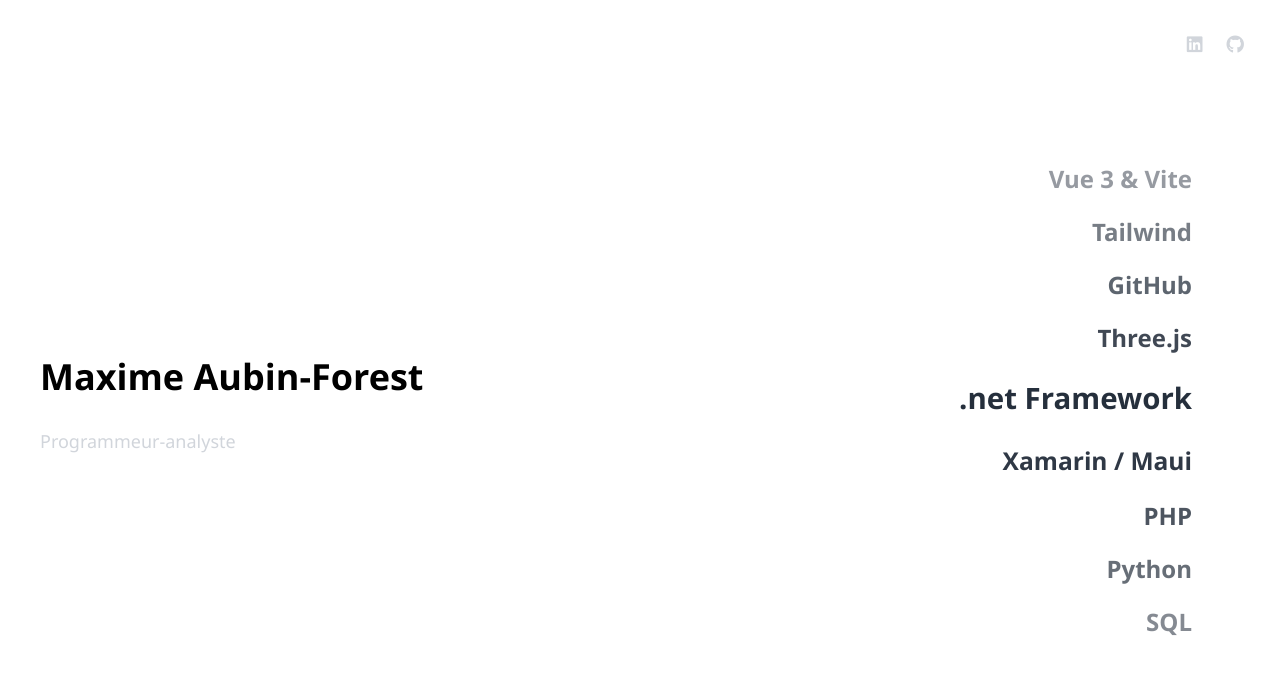
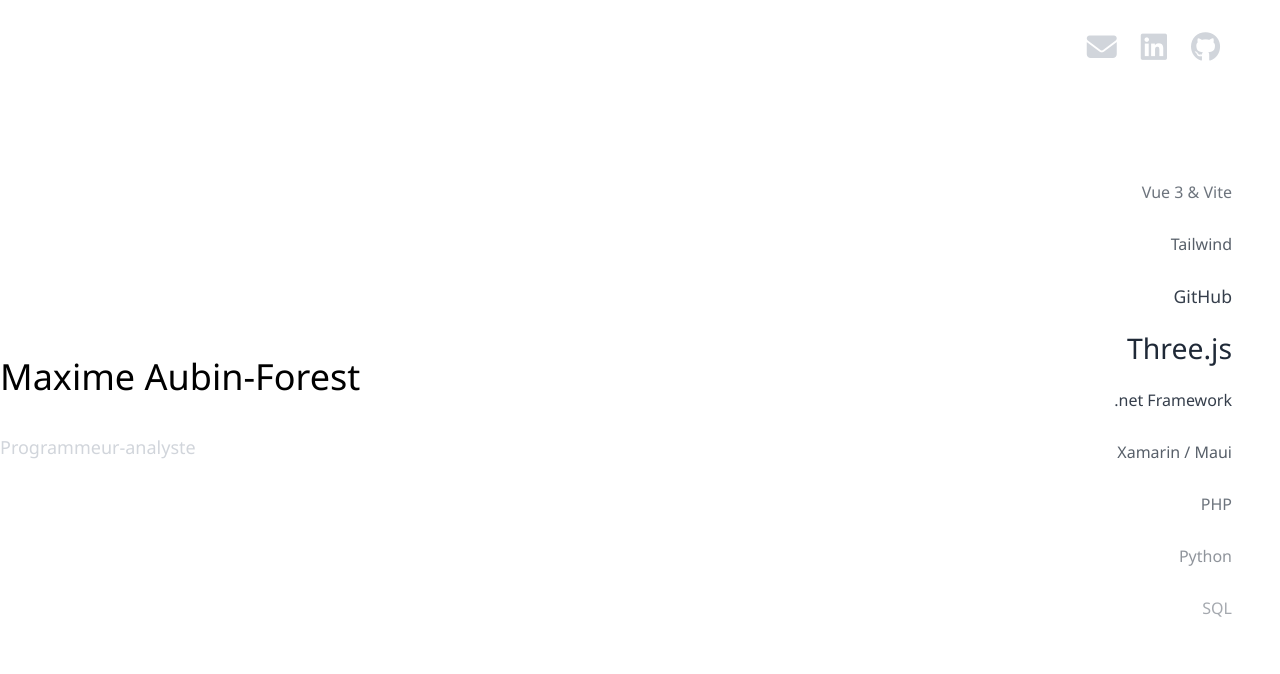
Before and after one commit to MaxForest/maxforest.github.io, a Vue app: page / in a window 1280 px wide. Shown: the top 674 px of the page. Built offline with nearby package versions, Linux system fonts and the light colour scheme.

Commit message:
enhanced landing page

```diff
--- a/src/assets/output.css
+++ b/src/assets/output.css
@@ -1,5 +1,5 @@
 html {
-  font-family:"Segoe UI",Roboto,Helvetica,Arial,sans-serif,"Apple Color Emoji","Segoe UI Emoji";
+  font-family:"Century Gothic", "Segoe UI",Roboto,Helvetica,Arial,sans-serif,"Apple Color Emoji","Segoe UI Emoji";
   height: 100%;
 }
 
@@ -190,11 +190,6 @@
   margin:0px;
 }
 
-.mx-10 {
-  margin-left:2.5rem;
-  margin-right:2.5rem;
-}
-
 .mx-auto {
   margin-left:auto;
   margin-right:auto;
@@ -214,10 +209,6 @@
 
 .mb-6 {
   margin-bottom:1.5rem;
-}
-
-.mb-8 {
-  margin-bottom:2rem;
 }
 
 .ml-2 {
@@ -260,10 +251,6 @@
   display:none;
 }
 
-.h-12 {
-  height:3rem;
-}
-
 .h-16 {
   height:4rem;
 }
@@ -276,10 +263,6 @@
   width:50%;
 }
 
-.w-12 {
-  width:3rem;
-}
-
 .w-16 {
   width:4rem;
 }
@@ -290,10 +273,6 @@
 
 .min-w-0 {
   min-width:0px;
-}
-
-.flex-auto {
-  flex:1 1 auto;
 }
 
 .flex-grow {
@@ -345,6 +324,27 @@
   justify-content:space-between;
 }
 
+.divide-y-4 > :not([hidden]) ~ :not([hidden]) {
+  --tw-divide-y-reverse:0;
+  border-top-width:calc(4px * calc(1 - var(--tw-divide-y-reverse)));
+  border-bottom-width:calc(4px * var(--tw-divide-y-reverse));
+}
+
+.divide-y > :not([hidden]) ~ :not([hidden]) {
+  --tw-divide-y-reverse:0;
+  border-top-width:calc(1px * calc(1 - var(--tw-divide-y-reverse)));
+  border-bottom-width:calc(1px * var(--tw-divide-y-reverse));
+}
+
+.divide-slate-400\/25 > :not([hidden]) ~ :not([hidden]) {
+  border-color:rgb(148 163 184 / 0.25);
+}
+
+.divide-blue-200 > :not([hidden]) ~ :not([hidden]) {
+  --tw-divide-opacity:1;
+  border-color:rgb(191 219 254 / var(--tw-divide-opacity));
+}
+
 .overflow-hidden {
   overflow:hidden;
 }
@@ -366,9 +366,22 @@
   border-top-right-radius:0.5rem;
 }
 
-.bg-blue-400 {
-  --tw-bg-opacity:1;
-  background-color:rgb(96 165 250 / var(--tw-bg-opacity));
+.border-t-4 {
+  border-top-width:4px;
+}
+
+.border-dashed {
+  border-style:dashed;
+}
+
+.border-indigo-500 {
+  --tw-border-opacity:1;
+  border-color:rgb(99 102 241 / var(--tw-border-opacity));
+}
+
+.border-gray-500 {
+  --tw-border-opacity:1;
+  border-color:rgb(107 114 128 / var(--tw-border-opacity));
 }
 
 .bg-gray-100 {
@@ -386,14 +399,14 @@
   background-color:rgb(219 39 119 / var(--tw-bg-opacity));
 }
 
-.bg-red-600 {
-  --tw-bg-opacity:1;
-  background-color:rgb(220 38 38 / var(--tw-bg-opacity));
-}
-
 .bg-white {
   --tw-bg-opacity:1;
   background-color:rgb(255 255 255 / var(--tw-bg-opacity));
+}
+
+.bg-red-100 {
+  --tw-bg-opacity:1;
+  background-color:rgb(254 226 226 / var(--tw-bg-opacity));
 }
 
 .fill-current {
@@ -408,11 +421,6 @@
   padding:2rem;
 }
 
-.px-2 {
-  padding-left:0.5rem;
-  padding-right:0.5rem;
-}
-
 .px-3 {
   padding-left:0.75rem;
   padding-right:0.75rem;
@@ -423,32 +431,23 @@
   padding-right:1rem;
 }
 
+.py-4 {
+  padding-top:1rem;
+  padding-bottom:1rem;
+}
+
+.px-2 {
+  padding-left:0.5rem;
+  padding-right:0.5rem;
+}
+
 .py-3 {
   padding-top:0.75rem;
   padding-bottom:0.75rem;
 }
 
-.py-4 {
-  padding-top:1rem;
-  padding-bottom:1rem;
-}
-
-.py-5 {
-  padding-top:1.25rem;
-  padding-bottom:1.25rem;
-}
-
-.px-10 {
-  padding-left:2.5rem;
-  padding-right:2.5rem;
-}
-
 .pb-10 {
   padding-bottom:2.5rem;
-}
-
-.pb-20 {
-  padding-bottom:5rem;
 }
 
 .pb-6 {
@@ -457,10 +456,6 @@
 
 .pr-12 {
   padding-right:3rem;
-}
-
-.pt-6 {
-  padding-top:1.5rem;
 }
 
 .pt-8 {
@@ -681,8 +676,11 @@
   box-sizing: border-box;
 }
 
-#technologies-list h1 {
-  transition: font-size 1s, color 0.5s, display 1s;
+#cycle-list li {
+  transition: font-size 1s, color 0.5s, margin-top 0.5s, margin-bottom 0.5s, line-height 0.5s linear;
+  margin-top: 1rem !important;
+  margin-bottom: 1rem !important;
+  line-height: 2.25rem !important;
 }
 
 @media (min-width: 768px) {
@@ -726,6 +724,11 @@
     color:rgb(209 213 219 / var(--tw-text-opacity));
   }
 
+  .lg\:text-gray-600 {
+    --tw-text-opacity:1;
+    color:rgb(75 85 99 / var(--tw-text-opacity));
+  }
+
   .lg\:text-white {
     --tw-text-opacity:1;
     color:rgb(255 255 255 / var(--tw-text-opacity));
@@ -742,3 +745,56 @@
     color:rgb(209 213 219 / var(--tw-text-opacity));
   }
 }
+
+@media (min-width: 1280px) {
+  .xl\:ml-auto {
+    margin-left:auto;
+  }
+
+  .xl\:flex {
+    display:flex;
+  }
+
+  .xl\:hidden {
+    display:none;
+  }
+
+  .xl\:flex-row {
+    flex-direction:row;
+  }
+
+  .xl\:bg-transparent {
+    background-color:transparent;
+  }
+
+  .xl\:py-2 {
+    padding-top:0.5rem;
+    padding-bottom:0.5rem;
+  }
+
+  .xl\:text-gray-300 {
+    --tw-text-opacity:1;
+    color:rgb(209 213 219 / var(--tw-text-opacity));
+  }
+
+  .xl\:text-gray-600 {
+    --tw-text-opacity:1;
+    color:rgb(75 85 99 / var(--tw-text-opacity));
+  }
+
+  .xl\:text-white {
+    --tw-text-opacity:1;
+    color:rgb(255 255 255 / var(--tw-text-opacity));
+  }
+
+  .xl\:shadow-none {
+    --tw-shadow:0 0 #0000;
+    --tw-shadow-colored:0 0 #0000;
+    box-shadow:var(--tw-ring-offset-shadow, 0 0 #0000), var(--tw-ring-shadow, 0 0 #0000), var(--tw-shadow);
+  }
+
+  .xl\:hover\:text-gray-300:hover {
+    --tw-text-opacity:1;
+    color:rgb(209 213 219 / var(--tw-text-opacity));
+  }
+}
--- a/src/assets/tailwind.css
+++ b/src/assets/tailwind.css
@@ -4,7 +4,7 @@
 
 @layer base {
     html {
-        font-family:"Segoe UI",Roboto,Helvetica,Arial,sans-serif,"Apple Color Emoji","Segoe UI Emoji";
+        font-family:"Century Gothic", "Segoe UI",Roboto,Helvetica,Arial,sans-serif,"Apple Color Emoji","Segoe UI Emoji";
         height: 100%;
     }
   }
@@ -18,6 +18,9 @@
     box-sizing: border-box;
 }
 
-#technologies-list h1 {
-    transition: font-size 1s, color 0.5s, display 1s;
+#cycle-list li {
+    transition: font-size 1s, color 0.5s, margin-top 0.5s, margin-bottom 0.5s, line-height 0.5s linear;
+    margin-top: 1rem !important;
+    margin-bottom: 1rem !important;
+    line-height: 2.25rem !important;
 }
--- a/src/components/CycleCarousel.vue
+++ b/src/components/CycleCarousel.vue
@@ -1,49 +1,48 @@
 <template>
-    <div ref="elements" id="technologies-list" class="pr-12">
-        <h1 v-for="item in list">{{ item }}</h1>
-    </div>
+    <ul ref="cycleList" id="cycle-list" class="pr-12 list-none">
+        <li v-for="item in list">{{ item }}</li>
+    </ul>
 </template>
 <script setup lang="ts">
-    import { ref, onMounted, computed } from 'vue'
-    const elements = ref(null)
+import { ref, onMounted } from 'vue'
+const cycleList = ref(null)
 
 const props = defineProps({
     list: {
-            type :Array,
-            required:true
+        type: Array,
+        required: true
     },
     color: {
-            type:String,
-            default:'gray'
+        type: String,
+        default: 'gray'
     }
 })
 
 onMounted(() => {
-        let technologies = elements.value.children;
+    let elements = cycleList.value.children;
     let count = 0;
 
     function cycleArray() {
-            let current = technologies[count];
-            let totalCount = technologies.length
+        let current = elements[count];
+        let totalCount = elements.length
 
         current.classList = `text-${props.color}-800/100 text-3xl`;
         const faded = `text-${props.color}-800/15`;
 
-            for(let i = 0; i < totalCount; i++)
-            {
-                const t = technologies[i];
-                if(t !== current)
-                {
+        for (let i = 0; i < totalCount; i++) {
+            const t = elements[i];
+
+            if (t !== current) {
                 const range = Math.abs(count - i);
                 const gradient = round(100 - ((100 / 800) * (100 * range)));
                 const className = `text-${props.color}-800/${gradient >= 5 ? gradient : 5}`;
 
                 t.classList = className;
 
-                if(count === 0)
-                    technologies[totalCount - 1].classList = faded;
+                if (count === 0)
+                    elements[totalCount - 1].classList = faded;
                 else if (count === totalCount - 1)
-                    technologies[0].classList = faded;
+                    elements[0].classList = faded;
             }
         }
 
@@ -55,7 +54,7 @@
     }
 
     cycleArray()
-        setInterval(cycleArray, 1000);
+    setInterval(cycleArray, 1500);
 
     function round(x: number) {
         if (x % 5 == 0) {
--- a/src/components/Navbar.vue
+++ b/src/components/Navbar.vue
@@ -1,18 +1,24 @@
 <template>
-  <nav class="top-0 absolute z-50 w-full flex flex-wrap items-center justify-between px-2 py-3 ">
-    <div class="container px-4 mx-auto flex flex-wrap items-center justify-between">
-      <div class="lg:flex flex-grow items-center bg-white lg:bg-transparent lg:shadow-none"
+  <nav class="top-0 absolute w-full items-center justify-between ">
+    <div class="container mx-auto flex flex-wrap items-center justify-between">
+      <div class="xl:flex flex-grow items-center bg-white xl:bg-transparent xl:shadow-none"
         v-bind:class="{ 'hidden': !showMenu, 'block': showMenu }">
-        <ul class="flex flex-col lg:flex-row list-none lg:ml-auto">
+        <ul class="pr-12 flex flex-col xl:flex-row list-none xl:ml-auto">
           <li class="flex items-center">
-            <a class="lg:text-white lg:hover:text-gray-300 text-gray-800 px-3 py-4 lg:py-2 flex items-center text-xs uppercase font-bold"
-              href="https://www.linkedin.com/in/maxime-a-375134a4/"><i class="lg:text-gray-300 text-gray-500 fa-brands fa-linkedin text-lg leading-lg "></i><span
-                class="lg:hidden inline-block ml-2">Share</span></a>
+            <a class="px-3 py-4 flex items-center" href="mailto:maxime.af@outlook.com" title="Courriel"><i
+                class="xl:text-gray-300 text-gray-500 fa-solid fa-envelope text-3xl leading-xl "></i><span
+                class="xl:hidden inline-block ml-2">Share</span></a>
           </li>
           <li class="flex items-center">
-            <a class="lg:text-white lg:hover:text-gray-300 text-gray-800 px-3 py-4 lg:py-2 flex items-center text-xs uppercase font-bold"
-              href="https://github.com/MaxForest"><i class="lg:text-gray-300 text-gray-500 fab fa-github text-lg leading-lg "></i><span
-                class="lg:hidden inline-block ml-2">Star</span></a>
+            <a class="px-3 py-4 flex items-center" title="LinkedIn"
+              href="https://www.linkedin.com/in/maxime-a-375134a4/"><i
+                class="xl:text-gray-300 text-gray-500 fa-brands fa-linkedin text-3xl leading-xl "></i><span
+                class="xl:hidden inline-block ml-2">Share</span></a>
+          </li>
+          <li class="flex items-center">
+            <a class="px-3 py-4 flex items-center" title="GitHub" href="https://github.com/MaxForest"><i
+                class="xl:text-gray-300 text-gray-500 fab fa-github text-3xl leading-xl "></i><span
+                class="xl:hidden inline-block ml-2">Star</span></a>
           </li>
         </ul>
       </div>
--- a/src/views/Home.vue
+++ b/src/views/Home.vue
@@ -1,85 +1,35 @@
 <template>
   <navbar-component />
   <main ref="el" class="h-full">
-    <button class="hidden" ref="scrollButton" />
     <section class="bg-white h-full">
-      <div class="w-full px-10 h-full">
+      <div class="container mx-auto h-full">
         <div class="flex flex-wrap items-center h-full">
-          <div class="w-1/2 text-left mr-auto ml-auto">
+          <div class="w-1/2 text-left mx-auto">
             <div class="pr-12">
-              <h1 class="text-black text-4xl">
+              <p class="text-black text-4xl">
                 Maxime Aubin-Forest
-              </h1>
-              <p class="mt-4 text-lg text-gray-300">
+              </p>
+              <p class="text-lg text-gray-300">
                 Programmeur-analyste
               </p>
             </div>
           </div>
-          <div class="w-1/2 text-right mr-auto ml-auto">
-            <CycleCarousel :list="technologies"/>
+          <div class="w-1/2 text-right mx-auto">
+            <CycleCarousel :list="technologies" />
           </div>
           <!-- <div class="pb-10 absolute bottom-0 inset-x-1/2">
-              <div ref="bounceSkills" class="text-gray-600 p-3 text-center inline-flex items-center justify-center shadow-lg w-16 h-16 rounded-full bg-gray-100 -translate-y-1/4">
+            <div ref="bounceSkills"
+              class="text-gray-600 p-3 text-center inline-flex items-center justify-center shadow-lg w-16 h-16 rounded-full bg-gray-100 -translate-y-1/4">
               <a title="Go to skills" href="#skills"><i class="fa-solid fa-arrow-down"></i></a>
             </div>
           </div> -->
         </div>
       </div>
     </section>
-    <!-- <section id="skills" class="pb-20 bg-red-600 h-full">
-      <div class="container mx-auto px-4">
-        <div class="flex flex-wrap">
-          <div class="pt-6 w-full md:w-4/12 px-4 text-center">
-            <div class="relative flex flex-col min-w-0 break-words bg-white w-full mb-8 shadow-lg rounded-lg">
-              <div class="px-4 py-5 flex-auto">
-                <div
-                  class="text-white p-3 text-center inline-flex items-center justify-center w-12 h-12 shadow-lg rounded-full bg-blue-400">
-                  <i class="fa-solid fa-brush"></i>
-                </div>
-                <h6 class="text-xl font-semibold">Frontend</h6>
-                <p class="mt-2 mb-4 text-gray-600">
-                  <li>VueJs</li>
-                  <li>CSS, Boostrap, Tailwind</li>
-                  <li>jQuery, Html</li>
-                </p>
-              </div>
-            </div>
-          </div>
-          <div class="pt-6 w-full md:w-4/12 px-4 text-center">
-            <div class="relative flex flex-col min-w-0 break-words bg-white w-full mb-8 shadow-lg rounded-lg">
-              <div class="px-4 py-5 flex-auto">
-                <div
-                  class="text-white p-3 text-center inline-flex items-center justify-center w-12 h-12 shadow-lg rounded-full bg-blue-400">
-                  <i class="fa-solid fa-code"></i>
-                </div>
-                <h6 class="text-xl font-semibold">Backend</h6>
-                <p class="mt-2 mb-4 text-gray-600">
-                  <li>C#</li>
-                  <li>PHP</li>
-                  <li>Python</li>
-                </p>
-              </div>
-            </div>
-          </div>
-          <div class="pt-6 w-full md:w-4/12 px-4 text-center">
-            <div class="relative flex flex-col min-w-0 break-words bg-white w-full mb-8 shadow-lg rounded-lg">
-              <div class="px-4 py-5 flex-auto">
-                <div
-                  class="text-white p-3 text-center inline-flex items-center justify-center w-12 h-12 shadow-lg rounded-full bg-blue-400">
-                  <i class="fa-solid fa-toolbox"></i>
-                </div>
-                <h6 class="text-xl font-semibold">Outils</h6>
-                <p class="mt-2 mb-4 text-gray-600">
-                  <li>Visual Studio, VS Code</li>
-                  <li>Git, Tortoise Git</li>
-                  <li>Azure DevOps, Gitlab</li>
-                </p>
-              </div>
-            </div>
-          </div>
-        </div>
+    <!-- <section class="bg-red-100 h-full">
+      <div class="container mx-auto h-full">
         <div class="flex flex-wrap items-center h-full">
-          <div class="w-full md:w-5/12 px-4 mr-auto ml-auto">
+          <div class="w-1/2 text-left mx-auto">
             <div
               class="text-gray-600 p-3 text-center inline-flex items-center justify-center w-16 h-16 mb-6 shadow-lg rounded-full bg-gray-100">
               <i class="fas fa-user-friends text-xl"></i>
@@ -90,7 +40,7 @@
               Lorem ipsum
             </p>
           </div>
-          <div class="w-full md:w-4/12 px-4 mr-auto ml-auto">
+          <div class="w-1/2 text-left mx-auto">
             <div class="relative flex flex-col min-w-0 break-words w-full mb-6 shadow-lg rounded-lg bg-pink-600">
               <img alt="..."
                 src="https://images.unsplash.com/photo-1522202176988-66273c2fd55f?ixlib=rb-1.2.1&amp;ixid=eyJhcHBfaWQiOjEyMDd9&amp;auto=format&amp;fit=crop&amp;w=1051&amp;q=80"
@@ -116,8 +66,8 @@
   </main>
 </template>
 <script lang="ts">
-import NavbarComponent  from "../components/Navbar.vue";
-import FooterComponent  from "../components/Footer.vue";
+import NavbarComponent from "../components/Navbar.vue";
+import FooterComponent from "../components/Footer.vue";
 import CycleCarousel from "../components/CycleCarousel.vue";
 
 export default {
@@ -135,6 +85,6 @@
 const technologies = computed(() => ['Vue 3 & Vite', 'Tailwind', 'GitHub', 'Three.js', '.net Framework', 'Xamarin / Maui', 'PHP', 'Python', 'SQL'])
 
 onMounted(() => {
-    setTimeout(() => bounceSkills.value.classList.add('animate-bounce-slow'), 2000)
+  setTimeout(() => bounceSkills.value.classList.add('animate-bounce-slow'), 1500)
 })
 </script>
```
Also changed, not shown: 4 other files (tests, documents, lock files or other folders). Lines whose indentation alone changed are shown as unchanged.
